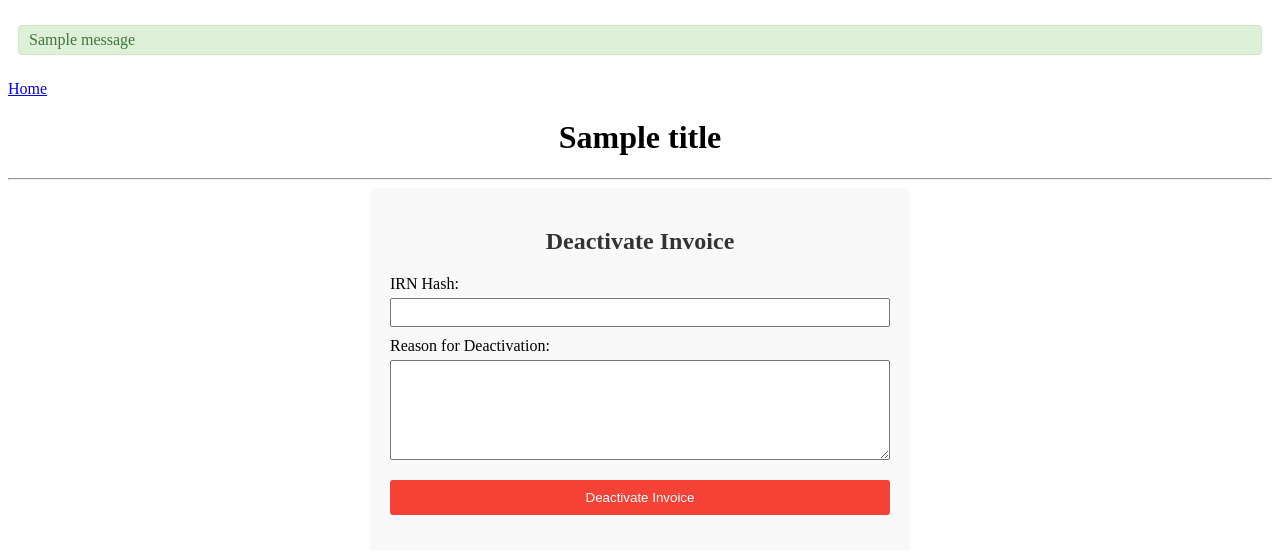
After one commit to mitroh/blockchain-poc, a Flask app: template project blockchain/python_blockchain_app/app/templates/deactivate.html in a window 1280 px wide. The commit adds this page. Shown: the top 554 px of the page. Run offline with Flask 2, Linux system fonts and the light colour scheme; the template is opened without the code that fills it: most values are stand-ins (such as "Sample title", 1, 10 or a date in 2020); one stand-in notice (Sample message) is shown.

Commit message:
second_commit

```diff
--- a/project blockchain/python_blockchain_app/app/templates/base.html
+++ b/project blockchain/python_blockchain_app/app/templates/base.html
@@ -3,18 +3,45 @@
     <title>{{ title }}</title>
   </head>
   <body>
+  {% with messages = get_flashed_messages(with_categories=true) %}
+   {% if messages %}
+    <ul class="flashes">
+    {% for category, message in messages %}
+      <li class="{{ category }}">{{ message }}</li>
+    {% endfor %}
+    </ul>
+   {% endif %}
+  {% endwith %}
     <div><a href="/index">Home</a></div>
     <center><h1>{{ title }}</h1></center>
     <hr>
     {% with messages = get_flashed_messages() %}
     {% if messages %}
-    <ul>
-    {% for message in messages %}
-        <li>{{ message }} </li>
-    {% endfor %}
-    </ul>
+
     {% endif %}
     {% endwith %}
     {% block content %}{% endblock %}
+    <style>
+      .flashes {
+          list-style-type: none;
+          padding: 10px;
+          margin: 10px 0;
+      }
+      .flashes li {
+          padding: 5px 10px;
+          margin: 5px 0;
+          border-radius: 3px;
+      }
+      .flashes li.success {
+          background-color: #dff0d8;
+          border: 1px solid #d6e9c6;
+          color: #3c763d;
+      }
+      .flashes li.error {
+          background-color: #f2dede;
+          border: 1px solid #ebccd1;
+          color: #a94442;
+      }
+  </style>
   </body>
 </html>
--- /dev/null
+++ b/project blockchain/python_blockchain_app/app/templates/deactivate.html
@@ -0,0 +1,51 @@
+{% extends "base.html" %}
+{% block content %}
+<div class="deactivate-form">
+    <h2>Deactivate Invoice</h2>
+    <form action="{{ url_for('process_deactivation') }}" method="post">
+        <label for="irn_hash">IRN Hash:</label>
+        <input type="text" name="irn_hash" id="irn_hash" required>
+        <label for="reason">Reason for Deactivation:</label>
+        <textarea name="reason" id="reason" required></textarea>
+        <input type="submit" value="Deactivate Invoice">
+    </form>
+</div>
+
+<style>
+    .deactivate-form {
+        max-width: 500px;
+        margin: 0 auto;
+        padding: 20px;
+        background-color: #f9f9f9;
+        border-radius: 5px;
+    }
+    .deactivate-form h2 {
+        text-align: center;
+        color: #333;
+    }
+    .deactivate-form label {
+        display: block;
+        margin-top: 10px;
+    }
+    .deactivate-form input[type="text"],
+    .deactivate-form textarea {
+        width: 100%;
+        margin-top: 5px;
+        padding: 5px;
+    }
+    .deactivate-form textarea {
+        height: 100px;
+    }
+    .deactivate-form input[type="submit"] {
+        display: block;
+        width: 100%;
+        padding: 10px;
+        margin-top: 20px;
+        background-color: #f44336;
+        color: white;
+        border: none;
+        border-radius: 3px;
+        cursor: pointer;
+    }
+</style>
+{% endblock %}
```
Also changed, not shown: project blockchain/python_blockchain_app/app/templates/index.html (+82 -22 lines), project blockchain/python_blockchain_app/app/views.py (+59 -15 lines).
